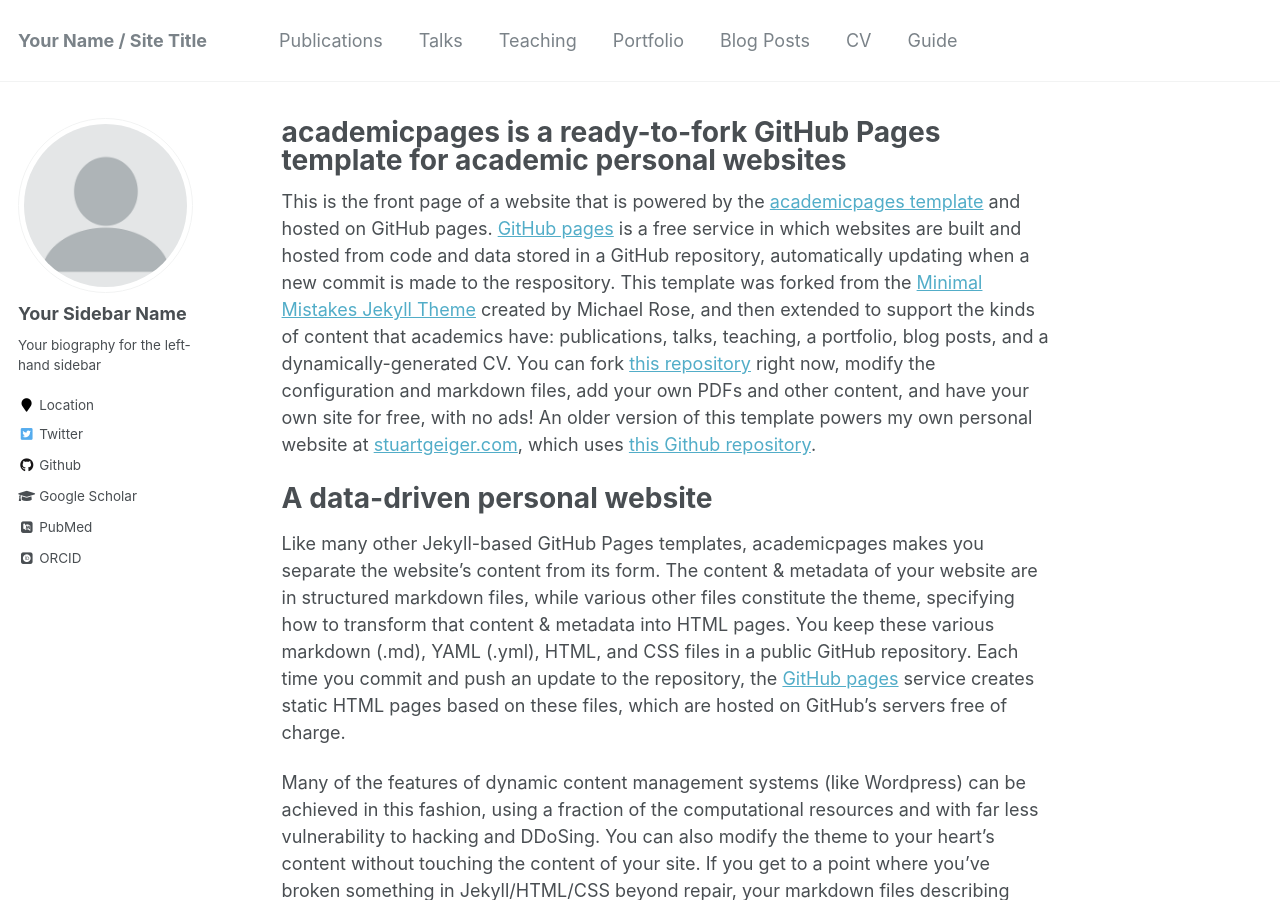
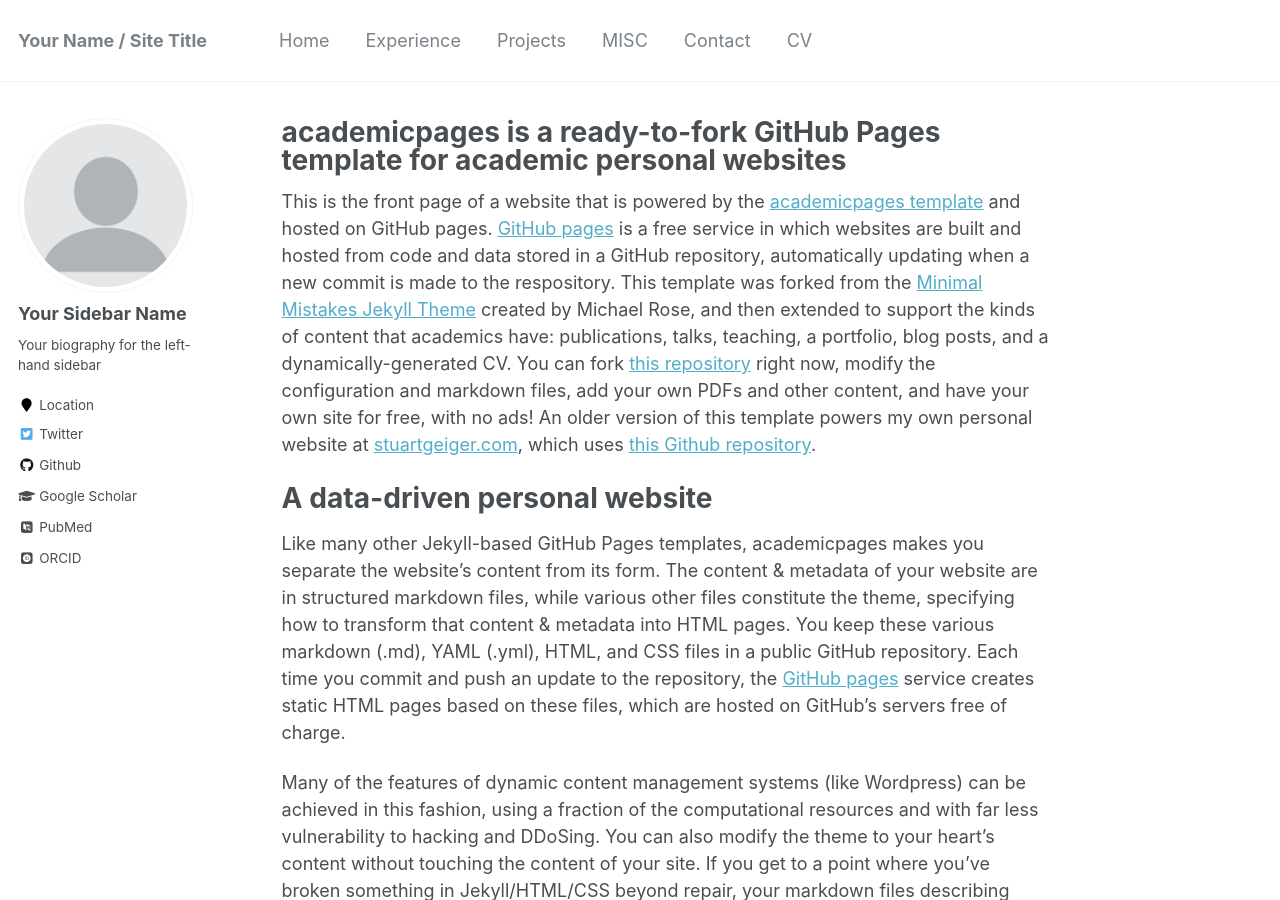
Before and after one commit to HannahHan3/HannahHan3.github.io, a Jekyll site: the page built from _pages/about.md, in a window 1280 px wide and 900 px high. Built offline with Jekyll 4.4.1, drawn with Linux system fonts in a browser that asks for light colours; some web fonts are replaced.

Commit message:
Update navigation.yml

```diff
--- a/_data/navigation.yml
+++ b/_data/navigation.yml
@@ -1,22 +1,19 @@
 # main links links
 main:
-  - title: "Publications"
-    url: /publications/
+  - title: "Home"
+    url: /home/
 
-  - title: "Talks"
-    url: /talks/
+  - title: "Experience"
+    url: /experience/
 
-  - title: "Teaching"
-    url: /teaching/
+  - title: "Projects"
+    url: /projects/
 
-  - title: "Portfolio"
-    url: /portfolio/
+  - title: "MISC"
+    url: /misc/
 
-  - title: "Blog Posts"
-    url: /year-archive/
+  - title: "Contact"
+    url: /contact/
 
   - title: "CV"
     url: /cv/
-
-  - title: "Guide"
-    url: /markdown/
```
